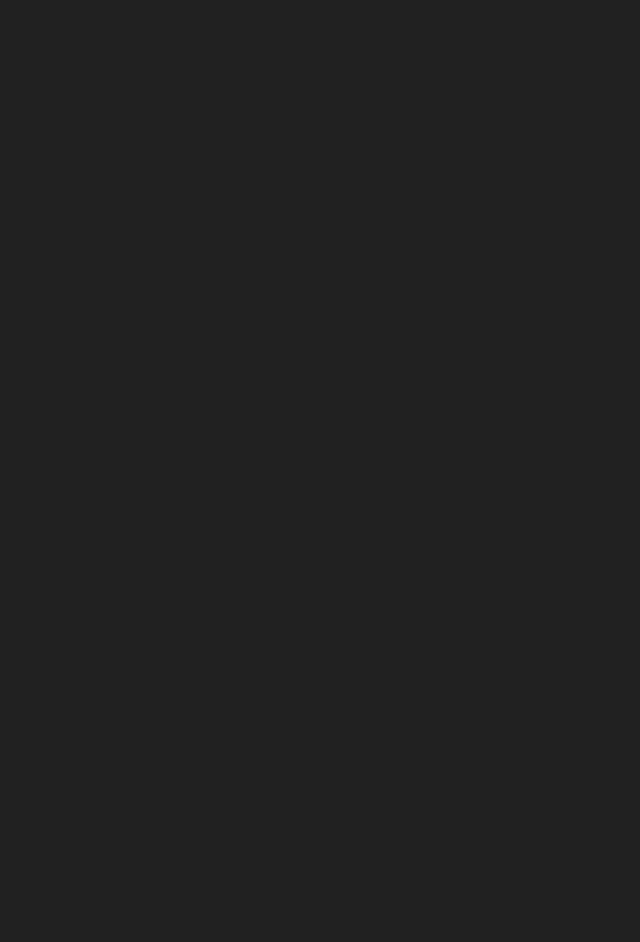
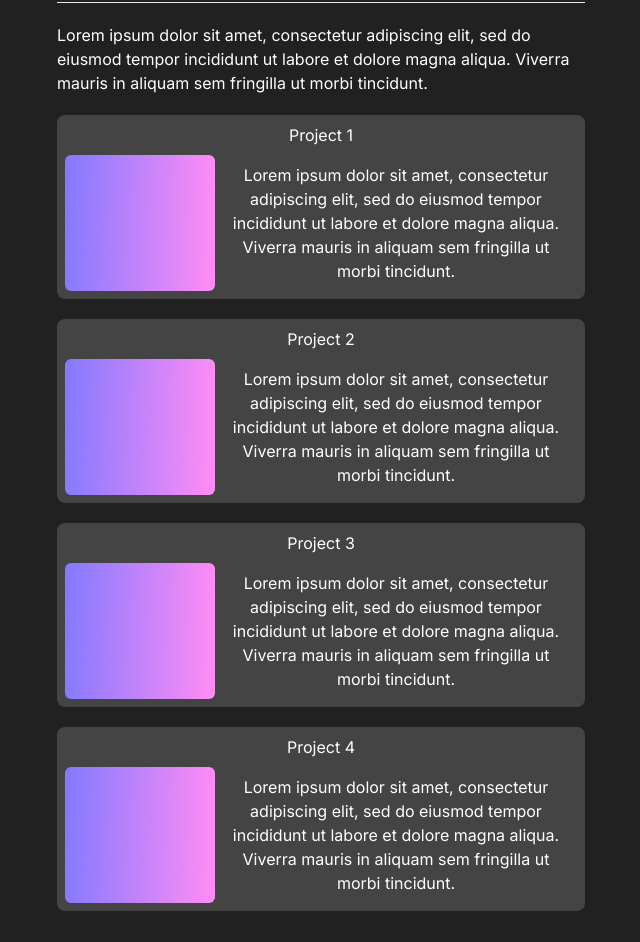
Before and after one commit to Abdenry/webPortfolio, a Next.js app: page /Projects in a window 1280 px wide. Shown: the part 110-1052 px from the top of the page, without its empty margins (319-959 px from the left). Built offline with nearby package versions, Linux system fonts and the light colour scheme.

Commit message:
Made project cards responsive

```diff
--- a/app/Projects/page.tsx
+++ b/app/Projects/page.tsx
@@ -1,9 +1,93 @@
+import Image from "next/image";
+import project1 from "@/public/simpleGradient.png";
+
 export default function ProjectsPage() {
   return (
-    <main className="pt-[60px] bg-[#212121] min-h-[4000px]">
+    <main className="py-[60px] bg-[#212121] min-h-screen">
       {/* Main Contatiner */}
       <div className="container mx-auto max-w-[600px] pt-6 px-3">
-        <h1 className="text-white px-6">ProjectsPage</h1>
+        <div className="px-6">
+          {/* Page Description */}
+          <div className="text-white">
+            <h1 className="border-b w-auto font-extrabold sm:text-lg">
+              Projects
+            </h1>
+            <p className=" my-5">
+              {" "}
+              Lorem ipsum dolor sit amet, consectetur adipiscing elit, sed do
+              eiusmod tempor incididunt ut labore et dolore magna aliqua.
+              Viverra mauris in aliquam sem fringilla ut morbi tincidunt.
+            </p>
+          </div>
+          {/* Project Card 1 */}
+          <div className="flex-col bg-[#444444] min-h-[150px] rounded-lg mb-5 text-white px-2">
+            <h1 className="py-2 text-center">Project 1</h1>
+            <div className="sm:flex sm:pb-2">
+              <Image
+                className=" rounded-md"
+                src={project1}
+                alt="Project 1 Image"
+                layout="responsive"
+              />
+              <p className="p-2 text-center">
+                Lorem ipsum dolor sit amet, consectetur adipiscing elit, sed do
+                eiusmod tempor incididunt ut labore et dolore magna aliqua.
+                Viverra mauris in aliquam sem fringilla ut morbi tincidunt.
+              </p>
+            </div>
+          </div>
+          {/* Project Card 2 */}
+          <div className="flex-col bg-[#444444] min-h-[150px] rounded-lg mb-5 text-white px-2">
+            <h1 className="py-2 text-center">Project 2</h1>
+            <div className="sm:flex sm:pb-2">
+              <Image
+                className=" rounded-md"
+                src={project1}
+                alt="Project 1 Image"
+                layout="responsive"
+              />
+              <p className="p-2 text-center">
+                Lorem ipsum dolor sit amet, consectetur adipiscing elit, sed do
+                eiusmod tempor incididunt ut labore et dolore magna aliqua.
+                Viverra mauris in aliquam sem fringilla ut morbi tincidunt.
+              </p>
+            </div>
+          </div>
+          {/* Project Card 3 */}
+          <div className="flex-col bg-[#444444] min-h-[150px] rounded-lg mb-5 text-white px-2">
+            <h1 className="py-2 text-center">Project 3</h1>
+            <div className="sm:flex sm:pb-2">
+              <Image
+                className=" rounded-md"
+                src={project1}
+                alt="Project 1 Image"
+                layout="responsive"
+              />
+              <p className="p-2 text-center">
+                Lorem ipsum dolor sit amet, consectetur adipiscing elit, sed do
+                eiusmod tempor incididunt ut labore et dolore magna aliqua.
+                Viverra mauris in aliquam sem fringilla ut morbi tincidunt.
+              </p>
+            </div>
+          </div>
+          {/* Project Card 4 */}
+          <div className="flex-col bg-[#444444] min-h-[150px] rounded-lg mb-5 text-white px-2">
+            <h1 className="py-2 text-center">Project 4</h1>
+            <div className="sm:flex sm:pb-2">
+              <Image
+                className=" rounded-md"
+                src={project1}
+                alt="Project 1 Image"
+                layout="responsive"
+              />
+              <p className="p-2 text-center">
+                Lorem ipsum dolor sit amet, consectetur adipiscing elit, sed do
+                eiusmod tempor incididunt ut labore et dolore magna aliqua.
+                Viverra mauris in aliquam sem fringilla ut morbi tincidunt.
+              </p>
+            </div>
+          </div>
+        </div>
       </div>
     </main>
   );
```
